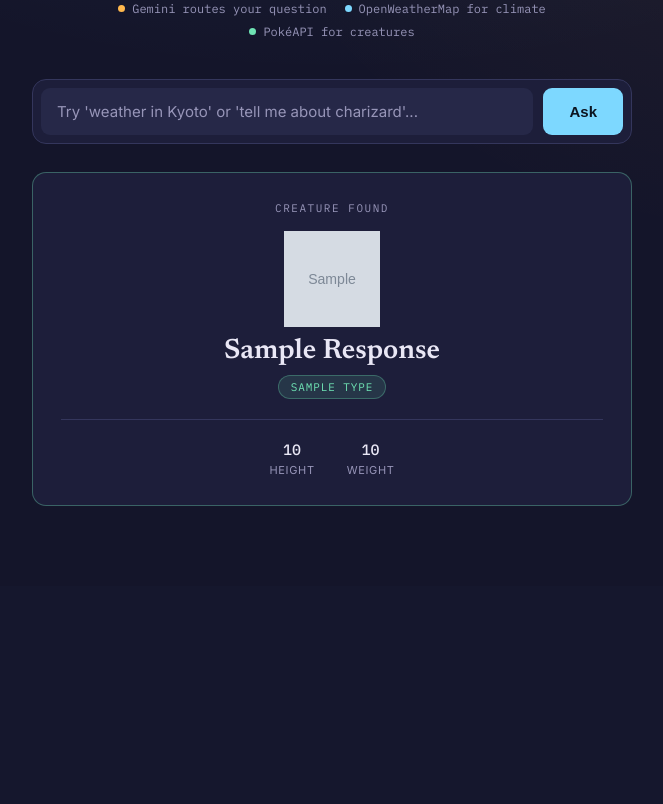
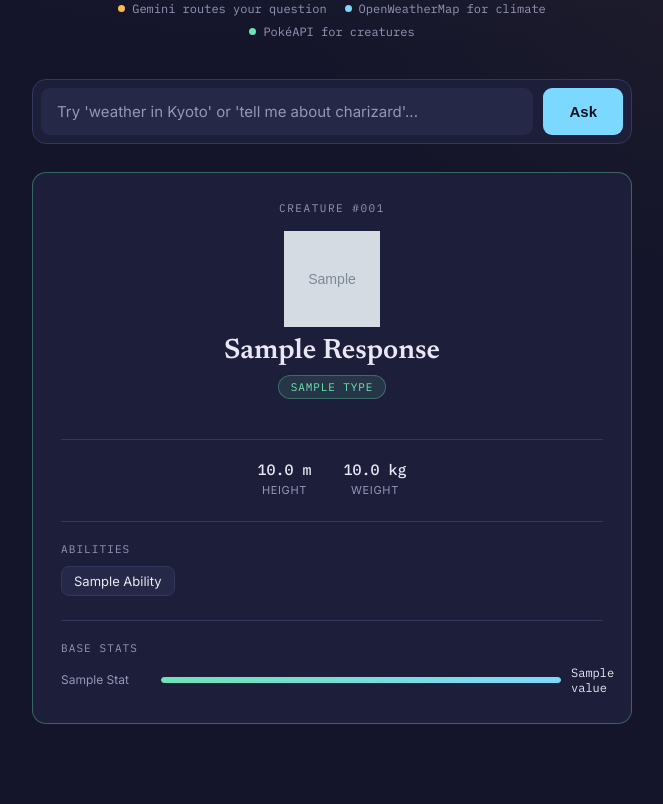
Before and after one commit to AdvaitZeroSix/Cloudizard, a Flask app: template templates/index.html in a window 1280 px wide. Shown: the part 333-1137 px from the top of the page, without its empty margins (308-971 px from the left). Before the commit the page ends 839 px from the top, so only its background shows below. Run offline with Flask 3, Linux system fonts and the light colour scheme; the template is opened without the code that fills it: most values are stand-ins (such as "Sample title", 1, 10 or a date in 2020); grey boxes marked "Sample" are stand-in pictures.

Commit message:
pokemon and weathe display inf updated

```diff
--- a/app.py
+++ b/app.py
@@ -1,4 +1,5 @@
 import os
+from datetime import datetime, timezone, timedelta
 import google.generativeai as genai
 from dotenv import load_dotenv
 import requests
@@ -34,15 +35,27 @@ def get_weather(city):
 
     data = response.json()
 
+    # Convert sunrise/sunset (unix UTC) into the city's local time using its UTC offset
+    tz_offset = data.get("timezone", 0)  # seconds
+    tz = timezone(timedelta(seconds=tz_offset))
+    sunrise = datetime.fromtimestamp(data["sys"]["sunrise"], tz=tz).strftime("%I:%M %p")
+    sunset = datetime.fromtimestamp(data["sys"]["sunset"], tz=tz).strftime("%I:%M %p")
+
     return {
         "city": data["name"],
         "country": data["sys"]["country"],
         "temp": round(data["main"]["temp"]),
         "feels_like": round(data["main"]["feels_like"]),
+        "temp_min": round(data["main"]["temp_min"]),
+        "temp_max": round(data["main"]["temp_max"]),
         "description": data["weather"][0]["description"],
         "icon": data["weather"][0]["icon"],
         "humidity": data["main"]["humidity"],
-        "wind_speed": data["wind"]["speed"]
+        "pressure": data["main"]["pressure"],
+        "wind_speed": data["wind"]["speed"],
+        "visibility_km": round(data.get("visibility", 0) / 1000, 1),
+        "sunrise": sunrise,
+        "sunset": sunset
     }
 
 
@@ -58,18 +71,34 @@ def get_pokemon(pokemon_name):
         return f"Sorry, I couldn't find a Pokémon named '{pokemon_name}'."
 
     data = response.json()
-    name = data["name"]
-    height = data["height"]
-    weight = data["weight"]
-    image = data["sprites"]["front_default"]
-    pokemon_type = data["types"][0]["type"]["name"]
+
+    # PokéAPI returns height in decimetres and weight in hectograms - convert to metres/kg
+    height_m = data["height"] / 10
+    weight_kg = data["weight"] / 10
+
+    types = [t["type"]["name"] for t in data["types"]]
+    abilities = [a["ability"]["name"].replace("-", " ") for a in data["abilities"]]
+
+    stats = {}
+    for s in data["stats"]:
+        stat_name = s["stat"]["name"].replace("-", " ")
+        stats[stat_name] = s["base_stat"]
+
+    image = (
+        data["sprites"]["other"]["official-artwork"]["front_default"]
+        or data["sprites"]["front_default"]
+    )
 
     return {
-        "name": name,
-        "height": height,
-        "weight": weight,
+        "name": data["name"],
+        "id": data["id"],
+        "height": height_m,
+        "weight": weight_kg,
         "image": image,
-        "type": pokemon_type
+        "type": types[0],
+        "types": types,
+        "abilities": abilities,
+        "stats": stats
     }
 
 
--- a/static/style.css
+++ b/static/style.css
@@ -326,3 +326,108 @@ button:focus-visible {
     .weather-main { flex-direction: column; text-align: center; }
     .stat-row { gap: 20px; }
 }
+
+/* --- Extended Pokémon info --- */
+
+.type-badges {
+    display: flex;
+    justify-content: center;
+    gap: 8px;
+    margin-bottom: 20px;
+    flex-wrap: wrap;
+}
+
+.type-badge {
+    font-family: 'IBM Plex Mono', monospace;
+    font-size: 11px;
+    letter-spacing: 0.08em;
+    text-transform: uppercase;
+    padding: 4px 12px;
+    border-radius: 999px;
+    border: 1px solid rgba(111, 227, 180, 0.3);
+    color: var(--accent-green);
+    background: rgba(111, 227, 180, 0.12);
+}
+
+.section-heading {
+    font-family: 'IBM Plex Mono', monospace;
+    font-size: 11px;
+    letter-spacing: 0.1em;
+    text-transform: uppercase;
+    color: var(--text-muted);
+    text-align: left;
+    margin: 24px 0 10px;
+    padding-top: 20px;
+    border-top: 1px solid var(--border);
+}
+
+.chip-row {
+    display: flex;
+    flex-wrap: wrap;
+    gap: 8px;
+    justify-content: flex-start;
+}
+
+.chip {
+    font-size: 13px;
+    padding: 6px 12px;
+    border-radius: 8px;
+    background: var(--surface-raised);
+    border: 1px solid var(--border);
+    color: var(--text);
+}
+
+.bar-stats {
+    display: flex;
+    flex-direction: column;
+    gap: 10px;
+}
+
+.bar-stat {
+    display: grid;
+    grid-template-columns: 90px 1fr 32px;
+    align-items: center;
+    gap: 10px;
+}
+
+.bar-label {
+    font-size: 12px;
+    color: var(--text-muted);
+    text-align: left;
+}
+
+.bar-track {
+    height: 6px;
+    background: var(--surface-raised);
+    border-radius: 999px;
+    overflow: hidden;
+}
+
+.bar-fill {
+    height: 100%;
+    background: linear-gradient(90deg, var(--accent-green), var(--accent-cyan));
+    border-radius: 999px;
+}
+
+.bar-value {
+    font-family: 'IBM Plex Mono', monospace;
+    font-size: 12px;
+    color: var(--text);
+    text-align: right;
+}
+
+/* --- Extended weather info --- */
+
+.temp-range {
+    font-family: 'IBM Plex Mono', monospace;
+    font-size: 13px;
+    color: var(--text-muted);
+    margin-top: -16px;
+    margin-bottom: 20px;
+}
+
+.stat-row-secondary {
+    margin-top: 16px;
+    padding-top: 16px;
+    border-top: 1px solid var(--border);
+}
--- a/templates/index.html
+++ b/templates/index.html
@@ -64,23 +64,47 @@
 
             <section class="response response-pokemon">
 
-                <p class="response-label">creature found</p>
+                <p class="response-label">creature #{{ '%03d'|format(response.id) }}</p>
 
-                <img src="{{ response.image }}" alt="{{ response.name }} sprite" class="pokemon-sprite">
+                <img src="{{ response.image }}" alt="{{ response.name }} artwork" class="pokemon-sprite">
 
                 <h2>{{ response.name.title() }}</h2>
 
-                <span class="type-badge">{{ response.type.title() }}</span>
+                <div class="type-badges">
+                    {% for t in response.types %}
+                    <span class="type-badge type-{{ t }}">{{ t }}</span>
+                    {% endfor %}
+                </div>
 
                 <div class="stat-row">
                     <div class="stat">
-                        <span class="stat-value">{{ response.height }}</span>
+                        <span class="stat-value">{{ "%.1f"|format(response.height) }} m</span>
                         <span class="stat-label">height</span>
                     </div>
                     <div class="stat">
-                        <span class="stat-value">{{ response.weight }}</span>
+                        <span class="stat-value">{{ "%.1f"|format(response.weight) }} kg</span>
                         <span class="stat-label">weight</span>
                     </div>
+                </div>
+
+                <p class="section-heading">Abilities</p>
+                <div class="chip-row">
+                    {% for a in response.abilities %}
+                    <span class="chip">{{ a.title() }}</span>
+                    {% endfor %}
+                </div>
+
+                <p class="section-heading">Base stats</p>
+                <div class="bar-stats">
+                    {% for name, value in response.stats.items() %}
+                    <div class="bar-stat">
+                        <span class="bar-label">{{ name.title() }}</span>
+                        <div class="bar-track">
+                            <div class="bar-fill" style="width: {{ (value / 180 * 100) if value < 180 else 100 }}%"></div>
+                        </div>
+                        <span class="bar-value">{{ value }}</span>
+                    </div>
+                    {% endfor %}
                 </div>
 
             </section>
@@ -100,6 +124,7 @@
                 </div>
 
                 <p class="temp">{{ response.temp }}°<span class="unit">C</span></p>
+                <p class="temp-range">H: {{ response.temp_max }}° &nbsp;L: {{ response.temp_min }}°</p>
 
                 <div class="stat-row">
                     <div class="stat">
@@ -113,6 +138,21 @@
                     <div class="stat">
                         <span class="stat-value">{{ response.wind_speed }} m/s</span>
                         <span class="stat-label">wind</span>
+                    </div>
+                </div>
+
+                <div class="stat-row stat-row-secondary">
+                    <div class="stat">
+                        <span class="stat-value">{{ response.pressure }} hPa</span>
+                        <span class="stat-label">pressure</span>
+                    </div>
+                    <div class="stat">
+                        <span class="stat-value">{{ response.visibility_km }} km</span>
+                        <span class="stat-label">visibility</span>
+                    </div>
+                    <div class="stat">
+                        <span class="stat-value">{{ response.sunrise }} / {{ response.sunset }}</span>
+                        <span class="stat-label">sunrise / sunset</span>
                     </div>
                 </div>
 
```
